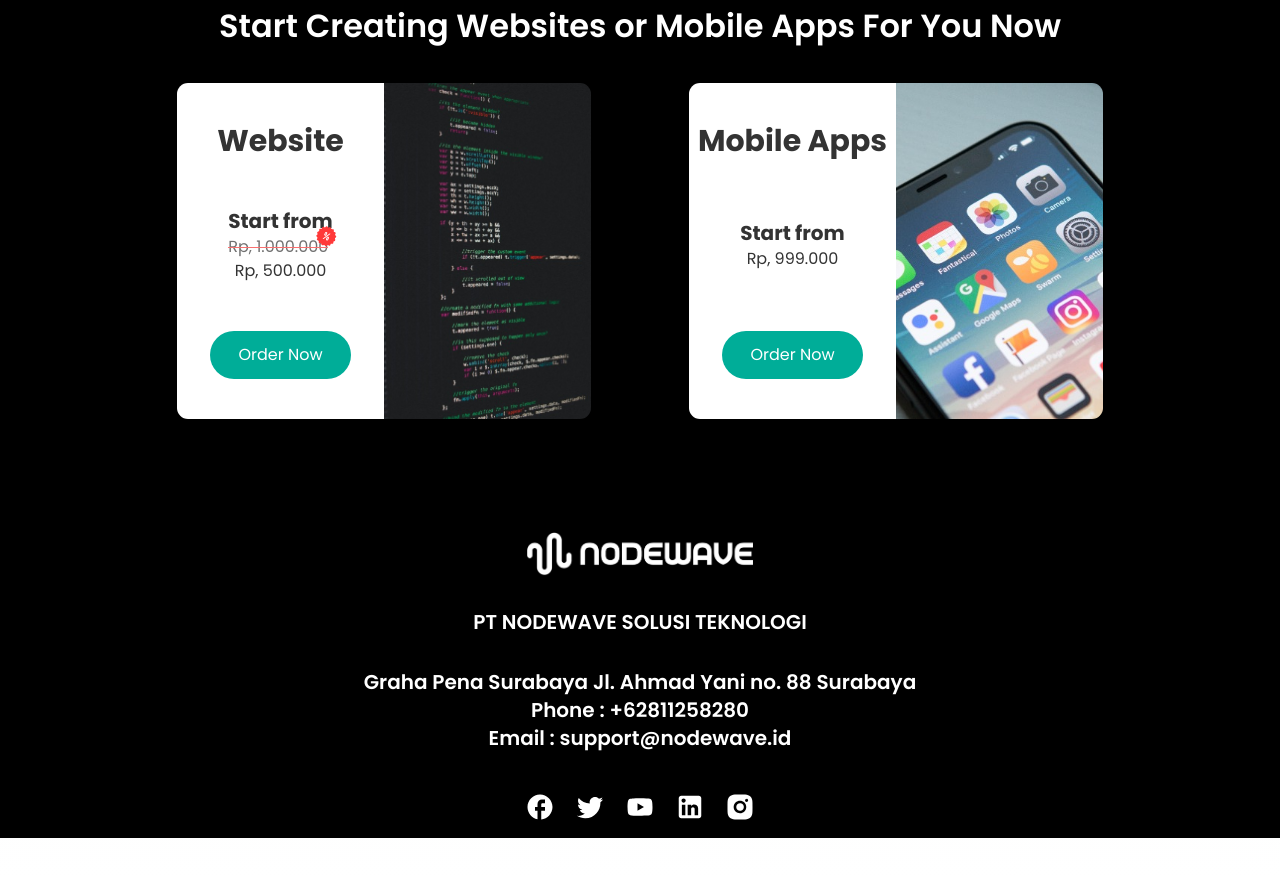
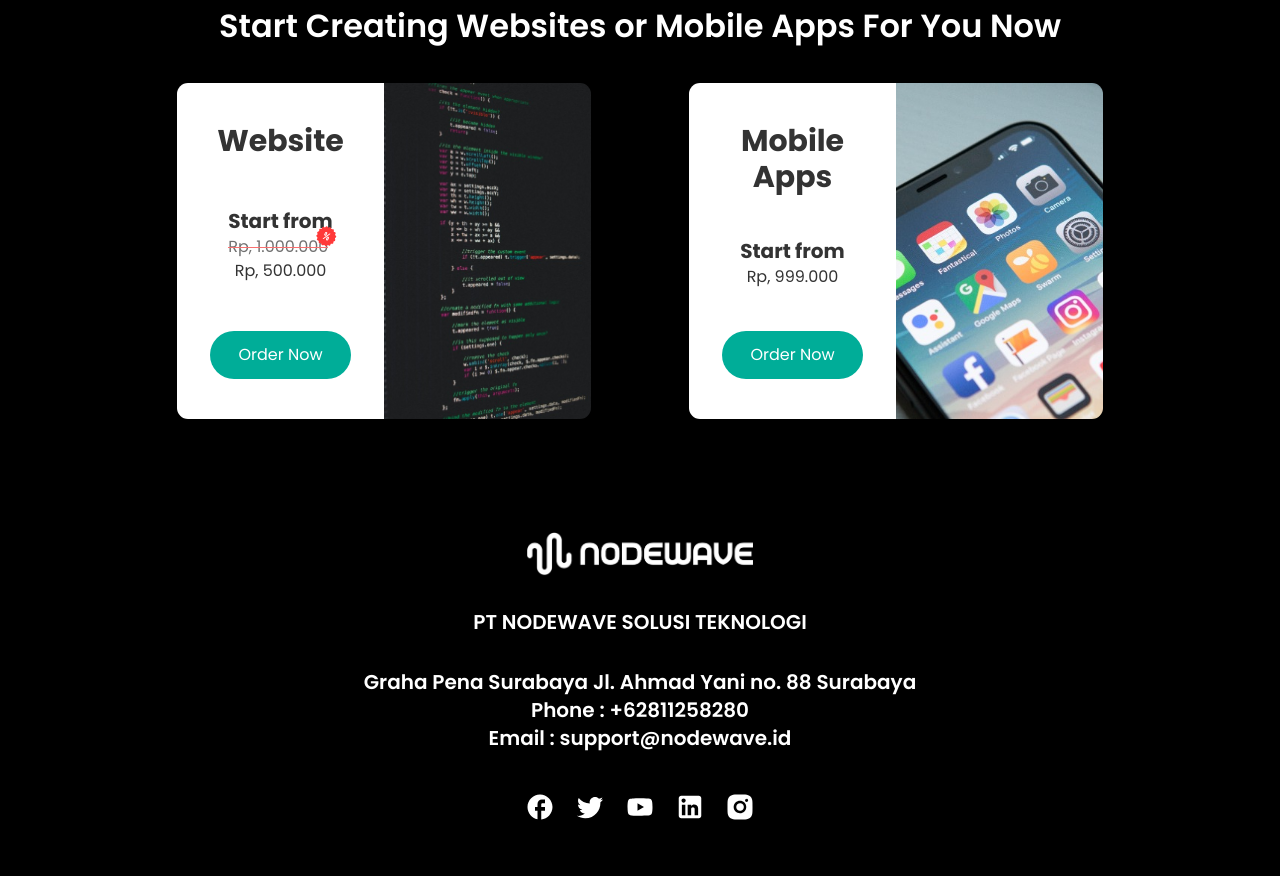
Before and after one commit to Bima1301/node-landing-wave, a Next.js app: page / in a window 1280 px wide. Shown: the part 4040-4916 px from the top of the page. Built offline with nearby package versions, Linux system fonts and the light colour scheme.

Commit message:
[FIX] minor

```diff
--- a/app/components/molecules/offerProductCard.tsx
+++ b/app/components/molecules/offerProductCard.tsx
@@ -35,7 +35,7 @@ export default function OfferProductCard(
         }} className='w-full h-full'>
             <Card className='border-transparent flex flex-row w-full md:min-h-[338px] min-h-[280px] max-w-[525px]'>
                 <div className='w-full bg-white text-[#333] flex flex-col justify-between items-center py-10 min-w-[50%]'>
-                    <p className='md:text-3xl text-lg font-bold'>{item.title}</p>
+                    <p className='md:text-3xl text-lg font-bold text-center w-full px-4'>{item.title}</p>
                     <div className='text-center'>
                         <p className='md:text-xl font-bold md:mb-0 mb-2'>Start from</p>
                         {item.realPrice && (
--- a/app/globals.css
+++ b/app/globals.css
@@ -18,9 +18,7 @@
 
 body {
   color: rgb(var(--foreground-rgb));
-  background: linear-gradient(to bottom,
-      transparent,
-      rgb(var(--background-end-rgb))) rgb(var(--background-start-rgb));
+  background: black
 }
 
 .service-content ul {
```
